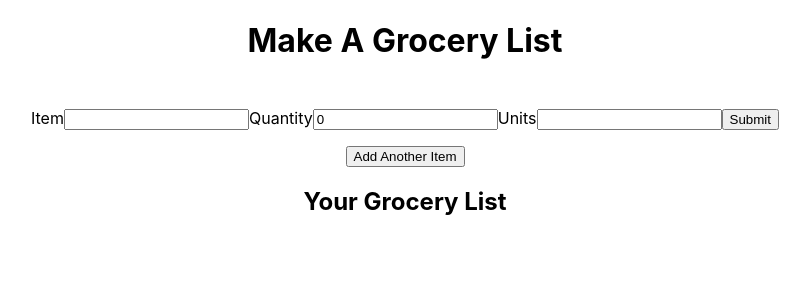
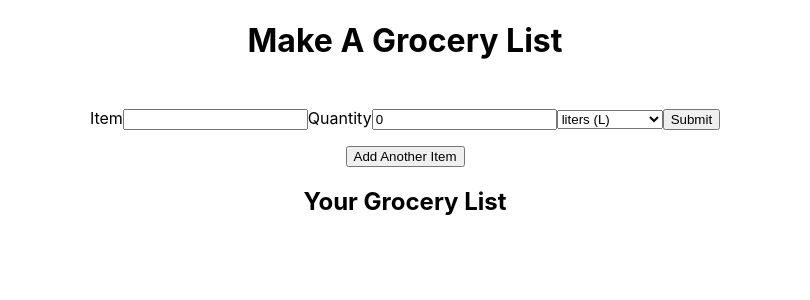
Before and after one commit to Sinuhem23/Groceries_With_React, a React (Create React App) app: page / in a window 1280 px wide. Shown: the top 300 px of the page, without its empty margins (235-1045 px from the left). Built offline with nearby package versions, Linux system fonts and the light colour scheme; the HTML template or start-up script is replaced by a standard one.

Commit message:
have arrays adding to groceries object

```diff
--- a/src/groceries.js
+++ b/src/groceries.js
@@ -26,9 +26,15 @@ export class Groceries extends Component {
       // groceries: [this.state.item, this.state.units, this.state.quantity],
     });
     if (e) {
-      this.state.groceries.push([this.state.item]);
-      this.state.groceries.push([this.state.units]);
-      this.state.groceries.push([this.state.quantity]);
+      this.state.groceries.push([
+        {
+          item: this.state.item,
+          quantity: this.state.quantity,
+          units: this.state.units,
+        },
+      ]);
+      // this.state.groceries.push([this.state.quantity]);
+      // this.state.groceries.push([this.state.units]);
     }
   };
 
@@ -74,13 +80,16 @@ export class Groceries extends Component {
             type='text'
           />
 
-          <lable htmlFor='units'>Units</lable>
-          <input
+          <select
             id='units'
             onChange={this.handleChange}
             value={this.state.units}
-            type='text'
-          />
+          >
+            <option>liters (L)</option>
+            <option>millilitres (mL) </option>
+            <option>grams (g)</option>
+            <option>kilograms (kg)</option>
+          </select>
 
           <button onClick={() => this.componentDidMount()}>Submit</button>
         </form>
@@ -99,9 +108,9 @@ export class Groceries extends Component {
           <h2>Your Grocery List</h2>
 
           {/* Map to iterate */}
-          {this.state.groceries.map((groceries) => (
-            <h4>{groceries} </h4>
-          ))}
+          <div>
+            <h4>{this.state.groceries.map(() => `${this.state.groceries}`)}</h4>
+          </div>
 
           {/* <h4>Item: {this.state.groceries[0]}</h4>
           <h4>Quantity: {this.state.groceries[2]}</h4>
--- a/src/grocery.css
+++ b/src/grocery.css
@@ -4,3 +4,13 @@ form {
 .add_another_btn {
   margin-top: 1rem;
 }
+.grocery_container {
+  display: grid;
+  grid-template-columns: 12rem;
+  justify-content: center;
+  border: 1px solid black;
+}
+.grocery_response {
+  display: grid;
+  border: 1px solid black;
+}
```
